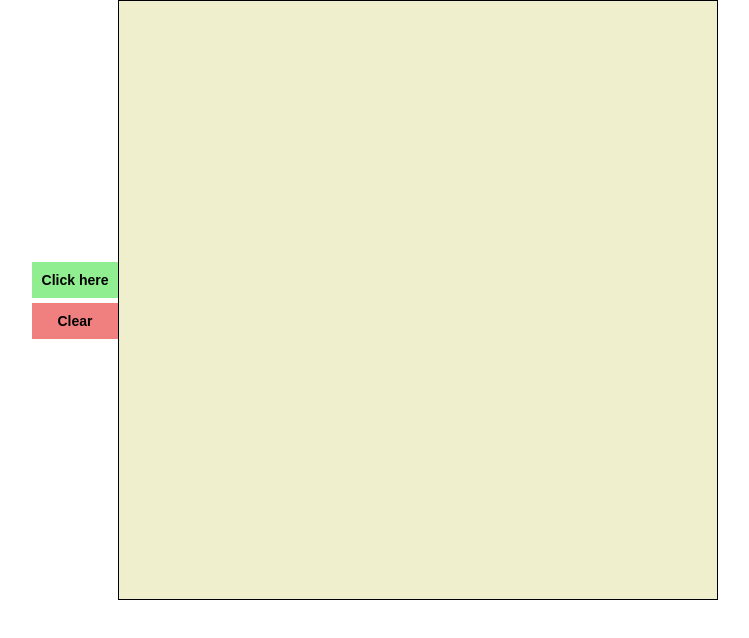
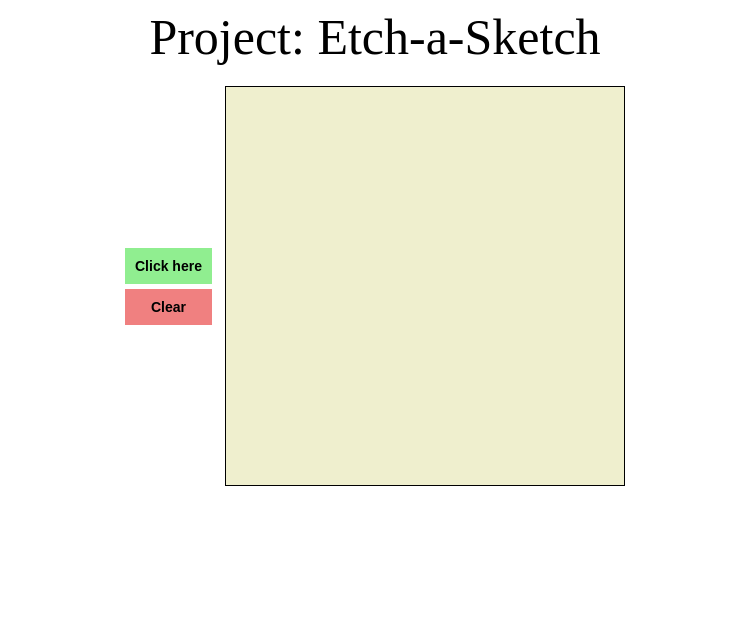
Before and after one commit to Ninja-Jutsu/etch-a-sketch, a plain HTML site: page index.html in a window 1280 px wide. Shown: the whole page, without its empty margins (265-1014 px from the left). Drawn offline with Linux system fonts and the light colour scheme.

Commit message:
Position everything in the middle of the page - Use display Flex for the whole HTML - Justify content to place everything in the middle

```diff
--- a/css/styles.css
+++ b/css/styles.css
@@ -1,20 +1,34 @@
 * {
     box-sizing: border-box;
 }
-body {
+html {
     display: flex;
     justify-content: center;
-    margin:0;
+}
+body {
     padding:0;
+    width: 500px;
 }
 
+.btn-n-box {
+    display: flex;
+    justify-content: space-between;
+}
+
+.header {
+    font-size: 50px;
+    text-align: center;
+    margin-bottom: 20px;
+}
 .box {
     display: flex;
     flex-direction: column;
-    height:600px;
-    width: 600px;
+    height:400px;
+    width: 400px;
+    min-width: 400px;
     background-color: rgb(239, 239, 206);
     border: 1px solid black;
+    flex-shrink: 0;
 }
 
 .container {
--- a/index.html
+++ b/index.html
@@ -7,10 +7,13 @@
         <script src="./js/script.js" defer></script>
     </head>
     <body>
+        <header class="header">Project: Etch-a-Sketch</header>
+        <div class="btn-n-box">
         <div class="btns">
             <button class="start">Click here</button>
             <button class="clear">Clear</button>
         </div>
         <div class="box"></div>
+        </div>
     </body>
 </html>
--- a/js/script.js
+++ b/js/script.js
@@ -23,9 +23,6 @@ function numOfSquares(){
     }
 };
 
-
-
-
 function hoverOn(){
     this.style.backgroundColor = "black";
 };
```
